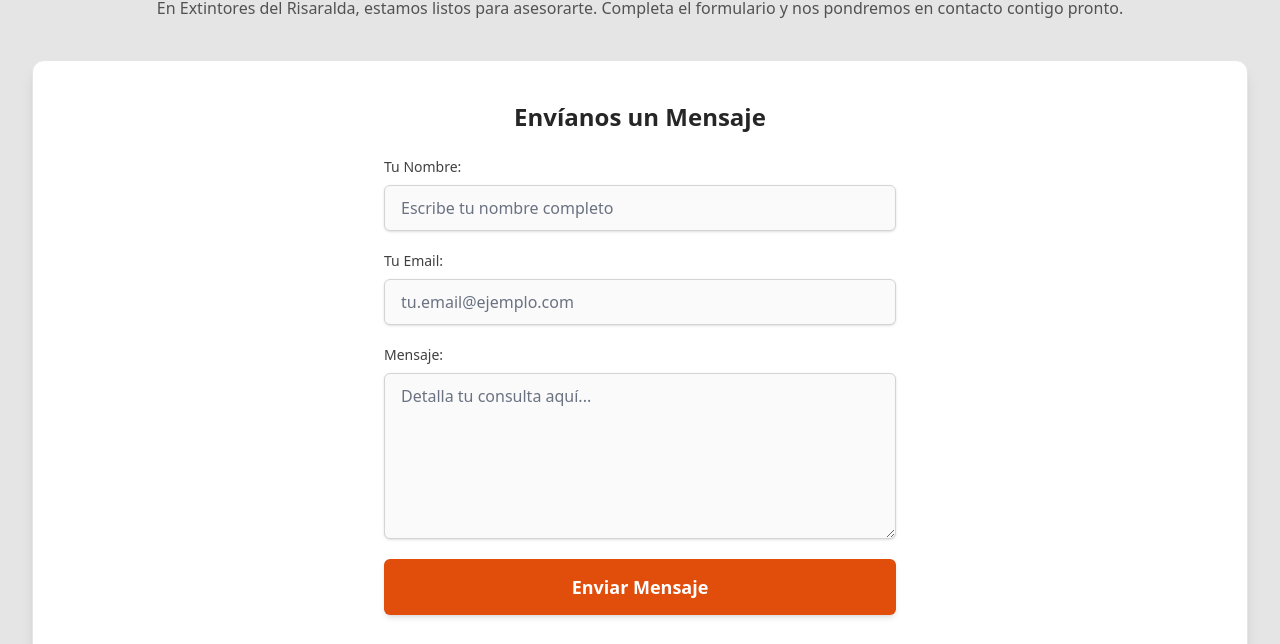
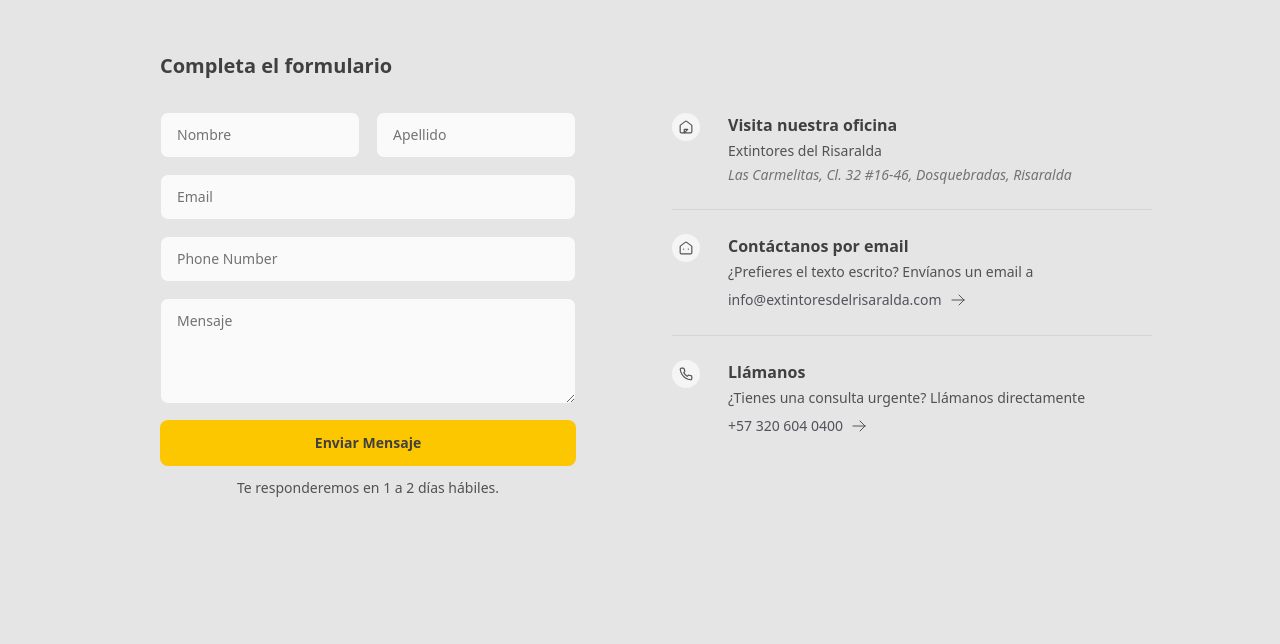
Before and after one commit to Ariane-Devs/ariane-start-extintores-risaralda, an Astro site: page /contact in a window 1280 px wide. Shown: the part 231-875 px from the top of the page. Built offline with nearby package versions, Linux system fonts and the light colour scheme; Astro itself is replaced by a stand-in of ours.

Commit message:
Refactor ContactSection for enhanced structure and improved form components

```diff
--- a/src/components/sections/misc/ContactSection.astro
+++ b/src/components/sections/misc/ContactSection.astro
@@ -1,97 +1,213 @@
 ---
-// Importación de componentes necesarios (minimalista para este diseño)
-// No necesitamos Icon ni PrimaryCTA para este estilo, a menos que los uses internamente en tu form
-// import Icon from "@components/ui/icons/Icon.astro";
-// import PrimaryCTA from "@components/ui/buttons/PrimaryCTA.astro";
+// Importación de componentes necesarios siguiendo el patrón de diseño de la aplicación
+import AuthBtn from "@components/ui/buttons/AuthBtn.astro";
+import TextInput from "@components/ui/forms/input/TextInput.astro";
+import EmailContactInput from "@components/ui/forms/input/EmailContactInput.astro";
+import PhoneInput from "@components/ui/forms/input/PhoneInput.astro";
+import TextAreaInput from "@components/ui/forms/input/TextAreaInput.astro";
 
 // Definición de variables para el contenido de la sección
 const title: string = "Contáctanos";
 const subTitle: string =
   "En Extintores del Risaralda, estamos listos para asesorarte. Completa el formulario y nos pondremos en contacto contigo pronto.";
+const formTitle: string = "Completa el formulario";
+const formSubTitle: string = "Te responderemos en 1 a 2 días hábiles.";
 ---
 
-<section>
-  <div class="mt-20 lg:mt-24">
+<section class="mx-auto max-w-[85rem] px-4 py-10 sm:px-6 lg:px-8 lg:py-14">
+  <div class="mx-auto max-w-2xl lg:max-w-5xl">
     {/* Encabezado de la sección */}
-    <div class="mb-10 text-center">
+    <div class="text-center">
       <h1
         class="text-2xl font-bold tracking-tight text-balance text-neutral-800 md:text-4xl md:leading-tight dark:text-neutral-200"
       >
         {title}
       </h1>
-      <p class="mt-3 text-pretty text-neutral-600 dark:text-neutral-400">
+      <p class="mt-1 text-pretty text-neutral-600 dark:text-neutral-400">
         {subTitle}
       </p>
     </div>
 
-    {/* Contenedor del Formulario y Elemento Visual */}
-    <div
-      class="relative overflow-hidden rounded-xl border border-neutral-200 bg-white p-6 shadow-lg sm:p-8 lg:p-10 dark:border-neutral-700 dark:bg-neutral-800"
-    >
-      {/* Formulario superpuesto al elemento visual */}
-      <div class="relative z-10 mx-auto max-w-lg">
-        {/* Para centrar el formulario dentro del contenedor */}
+    <div class="mt-12 grid items-center gap-6 lg:grid-cols-2 lg:gap-16">
+      <div class="flex flex-col rounded-xl p-4 sm:p-6 lg:p-8">
         <h2
-          class="mb-6 text-center text-2xl font-semibold text-neutral-800 dark:text-neutral-200"
+          class="mb-8 text-xl font-bold text-neutral-700 dark:text-neutral-300"
         >
-          Envíanos un Mensaje
+          {formTitle}
         </h2>
-        <form class="space-y-5">
-          {/* Espaciado automático entre campos */}
-          <div>
-            <label
-              for="contact-name"
-              class="mb-2 block text-sm font-medium text-neutral-700 dark:text-neutral-300"
-            >
-              Tu Nombre:
-            </label>
-            <input
-              type="text"
-              id="contact-name"
-              name="name"
-              class="focus:ring-primary-500 focus:border-primary-500 block w-full rounded-md border border-neutral-300 bg-neutral-50 px-4 py-2.5 text-neutral-800 shadow-sm sm:text-base dark:border-neutral-600 dark:bg-neutral-700 dark:text-neutral-200"
-              placeholder="Escribe tu nombre completo"
-              required
+
+        {/* Formulario con componentes de entrada consistentes */}
+        <form>
+          <div class="grid gap-4">
+            <div class="grid grid-cols-1 gap-4 sm:grid-cols-2">
+              <TextInput
+                id="contact-firstname"
+                label="Nombre"
+                name="firstname"
+              />
+              <TextInput
+                id="contact-lastname"
+                label="Apellido"
+                name="lastname"
+              />
+            </div>
+            <EmailContactInput id="contact-email" />
+            <PhoneInput id="contact-phone" />
+            <TextAreaInput
+              id="contact-message"
+              label="Mensaje"
+              name="message"
             />
           </div>
-          <div>
-            <label
-              for="contact-email"
-              class="mb-2 block text-sm font-medium text-neutral-700 dark:text-neutral-300"
+
+          <div class="mt-4 grid">
+            <AuthBtn title="Enviar Mensaje" />
+          </div>
+
+          <div class="mt-3 text-center">
+            <p class="text-sm text-neutral-600 dark:text-neutral-400">
+              {formSubTitle}
+            </p>
+          </div>
+        </form>
+      </div>
+
+      {/* Información adicional de contacto */}
+      <div class="divide-y divide-neutral-300 dark:divide-neutral-700">
+        <div class="flex gap-x-7 py-6">
+          <div
+            class="flex h-7 w-7 items-center justify-center rounded-full bg-neutral-100 dark:bg-neutral-800"
+          >
+            <svg
+              class="h-3.5 w-3.5 shrink-0 text-neutral-600 dark:text-neutral-400"
+              xmlns="http://www.w3.org/2000/svg"
+              width="24"
+              height="24"
+              viewBox="0 0 24 24"
+              fill="none"
+              stroke="currentColor"
+              stroke-width="2"
+              stroke-linecap="round"
+              stroke-linejoin="round"
             >
-              Tu Email:
-            </label>
-            <input
-              type="email"
-              id="contact-email"
-              name="email"
-              class="focus:ring-primary-500 focus:border-primary-500 block w-full rounded-md border border-neutral-300 bg-neutral-50 px-4 py-2.5 text-neutral-800 shadow-sm sm:text-base dark:border-neutral-600 dark:bg-neutral-700 dark:text-neutral-200"
-              placeholder="tu.email@ejemplo.com"
-              required
-            />
+              <path
+                d="M21.2 8.4c.5.38.8.97.8 1.6v10a2 2 0 0 1-2 2H4a2 2 0 0 1-2-2V10a2 2 0 0 1 .8-1.6l8-6a2 2 0 0 1 2.4 0l8 6Z"
+              ></path>
+              <path d="m9 22 6-6h-6v6Z"></path>
+            </svg>
           </div>
-          <div>
-            <label
-              for="contact-message"
-              class="mb-2 block text-sm font-medium text-neutral-700 dark:text-neutral-300"
+          <div class="grow">
+            <h3 class="font-bold text-neutral-700 dark:text-neutral-300">
+              Visita nuestra oficina
+            </h3>
+            <p class="mt-1 text-sm text-neutral-600 dark:text-neutral-400">
+              Extintores del Risaralda
+            </p>
+            <p class="mt-1 text-sm text-neutral-500 italic">
+              Las Carmelitas, Cl. 32 #16-46, Dosquebradas, Risaralda
+            </p>
+          </div>
+        </div>
+
+        <div class="flex gap-x-7 py-6">
+          <div
+            class="flex h-7 w-7 items-center justify-center rounded-full bg-neutral-100 dark:bg-neutral-800"
+          >
+            <svg
+              class="h-3.5 w-3.5 shrink-0 text-neutral-600 dark:text-neutral-400"
+              xmlns="http://www.w3.org/2000/svg"
+              width="24"
+              height="24"
+              viewBox="0 0 24 24"
+              fill="none"
+              stroke="currentColor"
+              stroke-width="2"
+              stroke-linecap="round"
+              stroke-linejoin="round"
             >
-              Mensaje:
-            </label>
-            <textarea
-              id="contact-message"
-              name="message"
-              rows={6}
-              class="focus:ring-primary-500 focus:border-primary-500 block w-full resize-y rounded-md border border-neutral-300 bg-neutral-50 px-4 py-2.5 text-neutral-800 shadow-sm sm:text-base dark:border-neutral-600 dark:bg-neutral-700 dark:text-neutral-200"
-              placeholder="Detalla tu consulta aquí..."
-              required></textarea>
+              <path
+                d="M21.2 8.4c.5.38.8.97.8 1.6v10a2 2 0 0 1-2 2H4a2 2 0 0 1-2-2V10a2 2 0 0 1 .8-1.6l8-6a2 2 0 0 1 2.4 0l8 6Z"
+              ></path>
+              <path d="M16 14h.01"></path>
+              <path d="M8 14h.01"></path>
+            </svg>
           </div>
-          <button
-            type="submit"
-            class="w-full rounded-md bg-orange-500 px-6 py-3.5 text-lg font-bold text-white shadow-md transition duration-200 ease-in-out hover:bg-orange-600 focus:ring-2 focus:ring-orange-500 focus:ring-offset-2 focus:outline-none"
+          <div class="grow">
+            <h3 class="font-bold text-neutral-700 dark:text-neutral-300">
+              Contáctanos por email
+            </h3>
+            <p class="mt-1 text-sm text-neutral-600 dark:text-neutral-400">
+              ¿Prefieres el texto escrito? Envíanos un email a
+            </p>
+            <a
+              class="mt-2 inline-flex items-center gap-x-2 rounded-lg text-sm font-medium text-zinc-600 ring-zinc-500 outline-hidden transition duration-300 hover:text-zinc-800 focus-visible:ring-3 dark:text-zinc-400 dark:ring-zinc-200 dark:hover:text-zinc-200 dark:focus:ring-1 dark:focus:outline-hidden"
+              href="mailto:info@extintoresdelrisaralda.com"
+            >
+              info@extintoresdelrisaralda.com
+              <svg
+                class="h-4 w-4 shrink-0 transition ease-in-out group-hover:translate-x-1"
+                fill="none"
+                viewBox="0 0 24 24"
+                stroke-width="1.5"
+                stroke="currentColor"
+              >
+                <path
+                  stroke-linecap="round"
+                  stroke-linejoin="round"
+                  d="M13.5 4.5 21 12m0 0-7.5 7.5M21 12H3"></path>
+              </svg>
+            </a>
+          </div>
+        </div>
+
+        <div class="flex gap-x-7 py-6">
+          <div
+            class="flex h-7 w-7 items-center justify-center rounded-full bg-neutral-100 dark:bg-neutral-800"
           >
-            Enviar Mensaje
-          </button>
-        </form>
+            <svg
+              class="h-3.5 w-3.5 shrink-0 text-neutral-600 dark:text-neutral-400"
+              xmlns="http://www.w3.org/2000/svg"
+              width="24"
+              height="24"
+              viewBox="0 0 24 24"
+              fill="none"
+              stroke="currentColor"
+              stroke-width="2"
+              stroke-linecap="round"
+              stroke-linejoin="round"
+            >
+              <path
+                d="M22 16.92v3a2 2 0 0 1-2.18 2 19.79 19.79 0 0 1-8.63-3.07 19.5 19.5 0 0 1-6-6 19.79 19.79 0 0 1-3.07-8.67A2 2 0 0 1 4.11 2h3a2 2 0 0 1 2 1.72 12.84 12.84 0 0 0 .7 2.81 2 2 0 0 1-.45 2.11L8.09 9.91a16 16 0 0 0 6 6l1.27-1.27a2 2 0 0 1 2.11-.45 12.84 12.84 0 0 0 2.81.7A2 2 0 0 1 22 16.92z"
+              ></path>
+            </svg>
+          </div>
+          <div class="grow">
+            <h3 class="font-bold text-neutral-700 dark:text-neutral-300">
+              Llámanos
+            </h3>
+            <p class="mt-1 text-sm text-neutral-600 dark:text-neutral-400">
+              ¿Tienes una consulta urgente? Llámanos directamente
+            </p>
+            <a
+              class="mt-2 inline-flex items-center gap-x-2 rounded-lg text-sm font-medium text-zinc-600 ring-zinc-500 outline-hidden transition duration-300 hover:text-zinc-800 focus-visible:ring-3 dark:text-zinc-400 dark:ring-zinc-200 dark:hover:text-zinc-200 dark:focus:ring-1 dark:focus:outline-hidden"
+              href="tel:+573206040400"
+            >
+              +57 320 604 0400
+              <svg
+                class="h-4 w-4 shrink-0 transition ease-in-out group-hover:translate-x-1"
+                fill="none"
+                viewBox="0 0 24 24"
+                stroke-width="1.5"
+                stroke="currentColor"
+              >
+                <path
+                  stroke-linecap="round"
+                  stroke-linejoin="round"
+                  d="M13.5 4.5 21 12m0 0-7.5 7.5M21 12H3"></path>
+              </svg>
+            </a>
+          </div>
+        </div>
       </div>
     </div>
   </div>
--- a/src/utils/navigation.ts
+++ b/src/utils/navigation.ts
@@ -4,7 +4,7 @@
   { name: "Productos", url: "/products" },
   // { name: "Servicios", url: "/services" },
   // { name: "Blog", url: "/blog" },
-  { name: "Contactanos", url: "/contact" },
+  { name: "Contáctanos", url: "/contact" },
 ];
 
 const footerLinks = [
@@ -17,7 +17,6 @@
   },
 ];
 
-
 const socialLinks = {
   facebook: "https://www.facebook.com/extintorrisaralda/",
   x: "https://twitter.com/",
```
